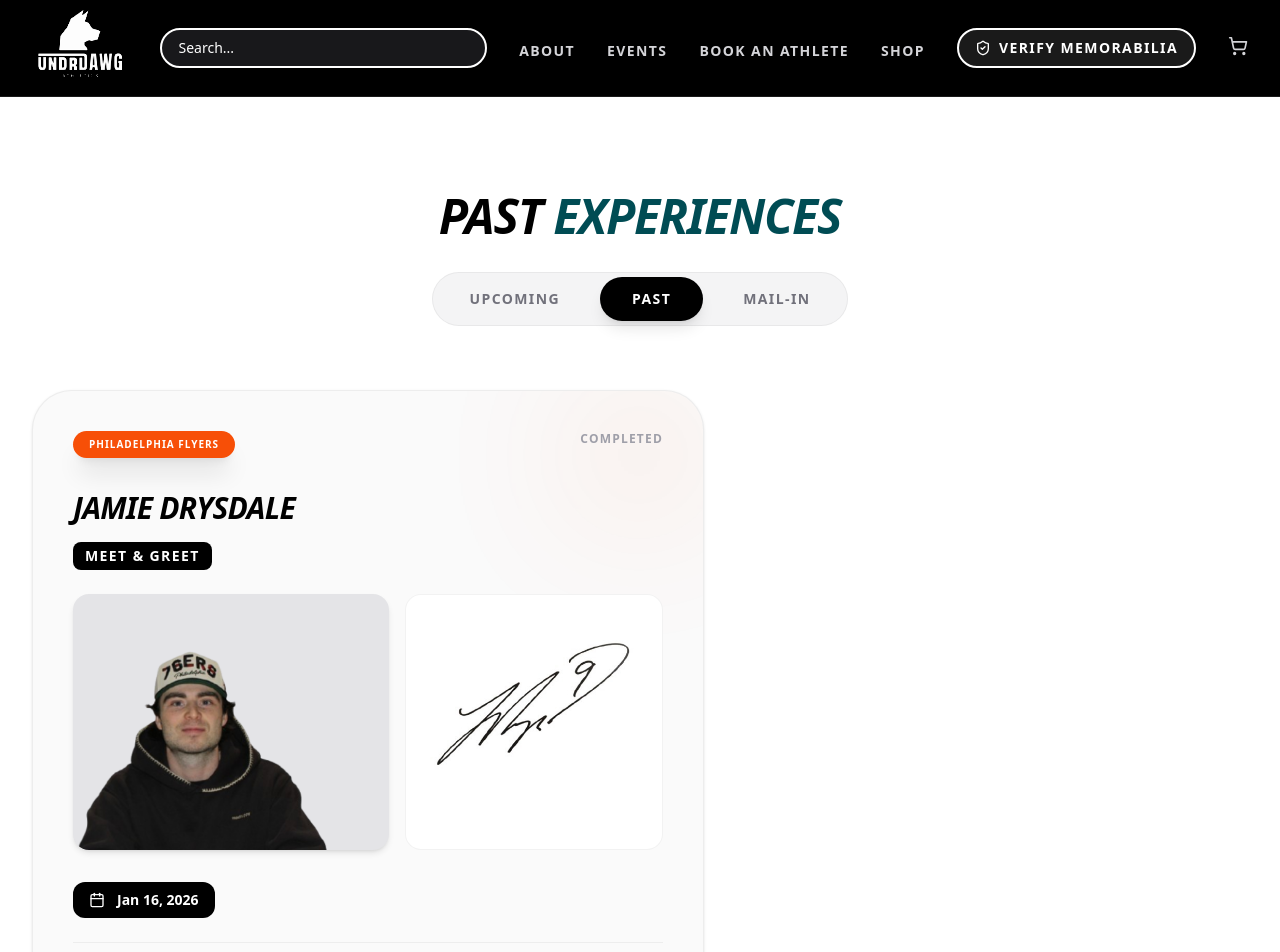
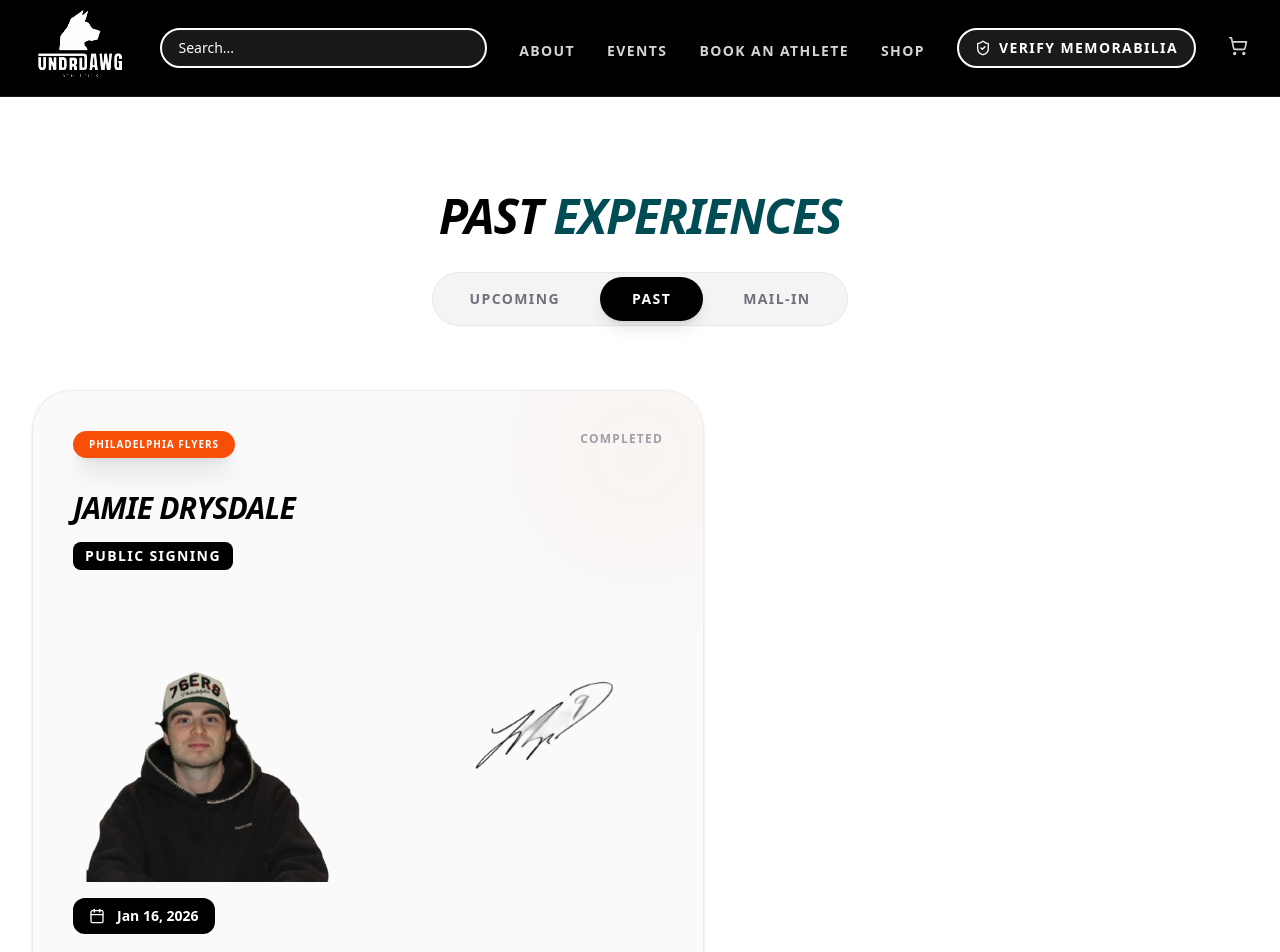
Before and after one commit to undrdawgathletics/undrdawg-athletics, a Next.js app: page /events/past in a window 1280 px wide. Shown: the top 952 px of the page. Built offline with nearby package versions, Linux system fonts and the light colour scheme.

Commit message:
Update Drysdale event: Public Signing, remove image backgrounds, enlarge photo, fix video auto-advance

```diff
--- a/src/app/events/past/drysdale-gallery/page.tsx
+++ b/src/app/events/past/drysdale-gallery/page.tsx
@@ -54,12 +54,14 @@
         return () => window.removeEventListener("keydown", handler);
     }, [lightboxIndex, prevLightbox, nextLightbox]);
 
+    const [isVideoPlaying, setIsVideoPlaying] = useState(false);
+
     // Auto-advance slideshow
     useEffect(() => {
-        if (lightboxIndex !== null) return;
+        if (lightboxIndex !== null || isVideoPlaying) return;
         const t = setInterval(next, 3500);
         return () => clearInterval(t);
-    }, [lightboxIndex, next]);
+    }, [lightboxIndex, next, isVideoPlaying]);
 
     return (
         <div className="bg-black min-h-screen text-white pt-28 pb-24">
@@ -91,7 +93,20 @@
                             onClick={() => setLightboxIndex(i)}
                         >
                             {isVideo(src) ? (
-                                <video src={src} autoPlay muted loop playsInline className="w-full h-full object-contain" />
+                                <video
+                                    src={src}
+                                    autoPlay
+                                    muted
+                                    loop={false}
+                                    playsInline
+                                    className="w-full h-full object-contain"
+                                    onPlay={() => setIsVideoPlaying(true)}
+                                    onPause={() => setIsVideoPlaying(false)}
+                                    onEnded={() => {
+                                        setIsVideoPlaying(false);
+                                        next();
+                                    }}
+                                />
                             ) : (
                                 <Image src={src} alt={`Gallery photo ${i + 1}`} fill className="object-contain" />
                             )}
--- a/src/app/events/past/page.tsx
+++ b/src/app/events/past/page.tsx
@@ -45,28 +45,28 @@
                             Jamie Drysdale
                         </h3>
                         <p className="inline-block text-sm font-black text-white bg-black px-3 py-1 rounded-lg uppercase tracking-widest mt-2">
-                            Meet &amp; Greet
+                            Public Signing
                         </p>
                     </div>
 
                     {/* Photo + Signature — fill full width */}
-                    <div className="relative z-10 flex gap-4 mb-8 w-full items-stretch h-64">
-                        {/* Photo — takes up 55% of width */}
-                        <div className="relative w-[55%] rounded-2xl overflow-hidden bg-zinc-200 shadow-md">
+                    <div className="relative z-10 flex gap-4 mb-4 w-full items-center h-72">
+                        {/* Photo — takes up 60% of width, made larger */}
+                        <div className="relative w-[60%] h-full flex items-end justify-center overflow-hidden -ml-4">
                             <Image
-                                src="/images/past-events/image.png"
+                                src="/images/past-events/image-nobg.png"
                                 alt="Jamie Drysdale"
                                 fill
-                                className="object-cover"
+                                className="object-contain object-bottom scale-125"
                             />
                         </div>
-                        {/* Signature — takes up remaining 45% */}
-                        <div className="relative w-[45%] rounded-2xl bg-white border border-black/5 flex items-center justify-center overflow-hidden">
+                        {/* Signature — takes up remaining 40% */}
+                        <div className="relative w-[40%] h-32 flex items-center justify-center overflow-hidden">
                             <Image
-                                src="/images/past-events/5E312072-67F2-4F46-B732-5C782185D579_4_5005_c.jpeg"
+                                src="/images/past-events/signature-nobg.png"
                                 alt="Jamie Drysdale Signature"
                                 fill
-                                className="object-contain p-4 mix-blend-multiply"
+                                className="object-contain"
                             />
                         </div>
                     </div>
```
Also changed, not shown: public/images/past-events/image-nobg.png (added), public/images/past-events/signature-nobg.png (added).
